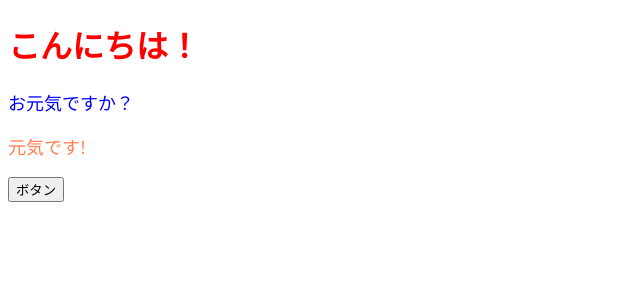
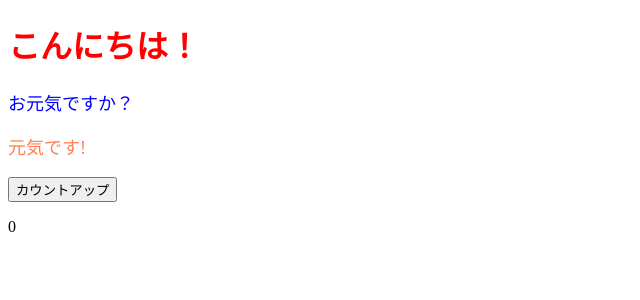
Before and after one commit to nittashiori/react-basic, a React (Create React App) app: page / in a window 1280 px wide. Shown: the top 300 px of the page, without its empty margins (0-640 px from the left). Built offline with nearby package versions, Linux system fonts and the light colour scheme; the HTML template or start-up script is replaced by a standard one.

Commit message:
State（useState）を知る

```diff
--- a/src/App.jsx
+++ b/src/App.jsx
@@ -1,14 +1,18 @@
-import React from "react";
+import React, { useState } from "react";
 import ColorfulMessage from "./components/ColorfulMessage";
 
 const App = () => {
-  const onClickButton = () => alert();
+  const onClickCountUp = () => {
+    setNum(num + 1);
+  };
+  const [num, setNum] = useState(0);
   return (
     <>
       <h1 style={{ color: "red" }}>こんにちは！</h1>
       <ColorfulMessage color="blue">お元気ですか？</ColorfulMessage>
       <ColorfulMessage color="coral">元気です!</ColorfulMessage>
-      <button onClick={onClickButton}>ボタン</button>
+      <button onClick={onClickCountUp}>カウントアップ</button>
+      <p>{num}</p>
     </>
   );
 };
```
